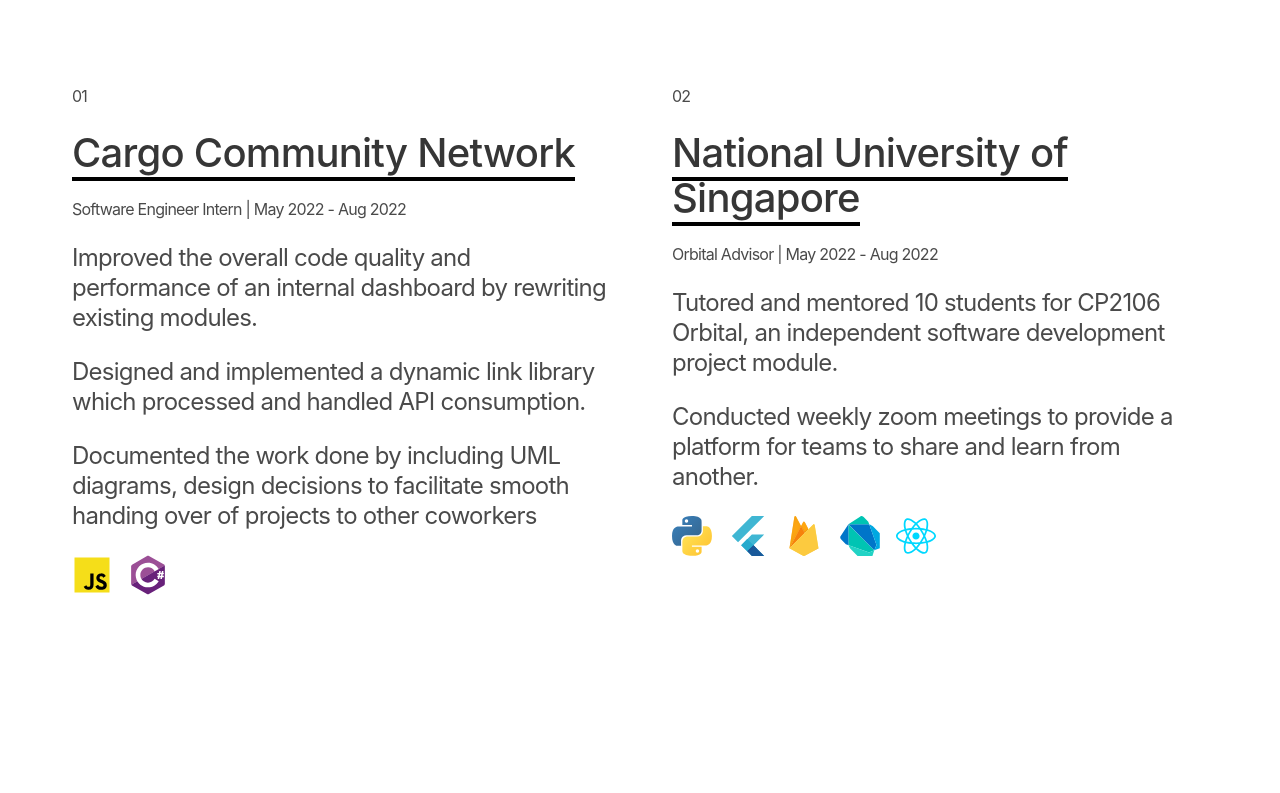
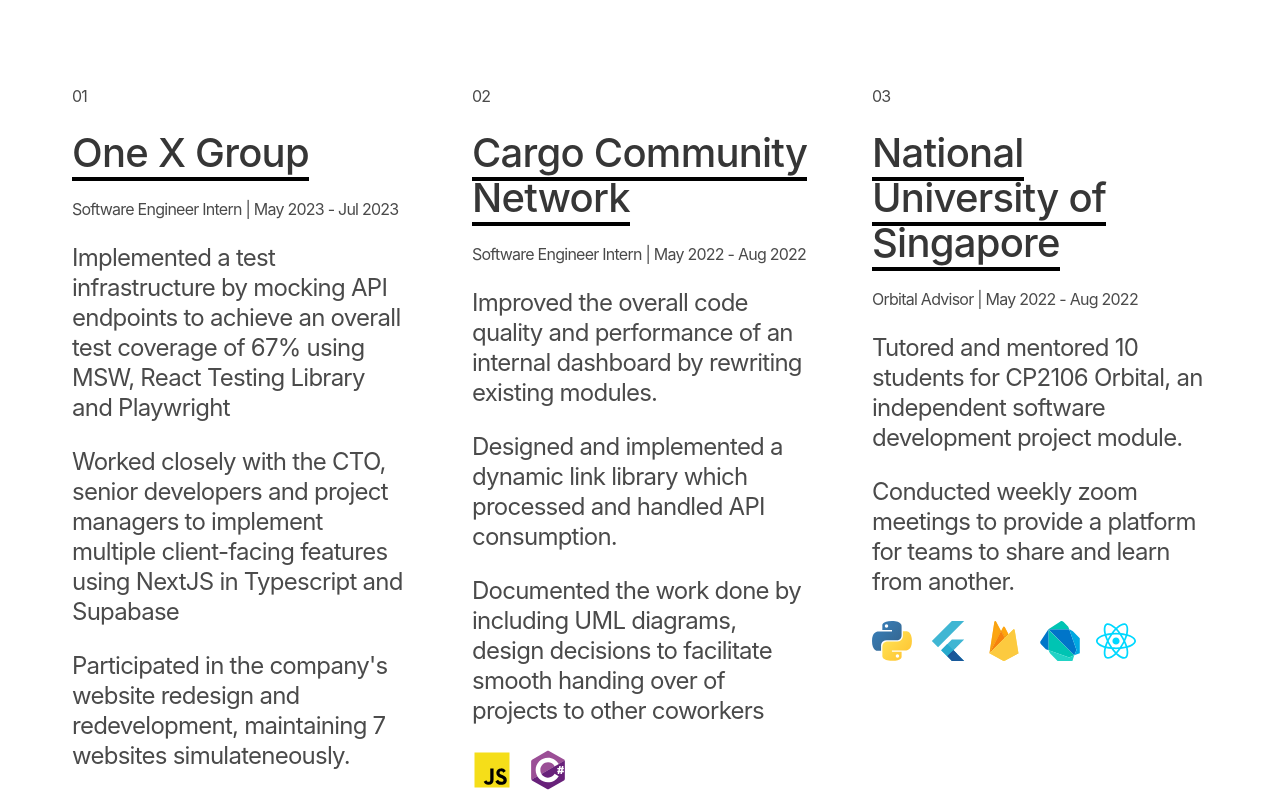
Before and after one commit to benluiwj/portfolio, a React (Create React App) app: page / in a window 1280 px wide. Shown: the part 1200-1993 px from the top of the page. Built offline with nearby package versions, Linux system fonts and the light colour scheme.

Commit message:
feat: add summer23 intern

```diff
--- a/src/data/experience.ts
+++ b/src/data/experience.ts
@@ -5,22 +5,46 @@
   FlutterSkill,
   ISkillIcon,
   JavascriptSkill,
+  MSWSkill,
+  MUISkill,
+  NextJsSkill,
   PythonSkill,
   ReactSkill,
-} from "./skills";
+  SupabaseSkill,
+  TypescriptSkill,
+} from "./skills"
 
 export type IExperience = {
-  companyName: string;
-  period: string;
-  role: string;
-  companySite: string;
-  workDone: string[];
-  techStack: ISkillIcon[];
-};
+  companyName: string
+  period: string
+  role: string
+  companySite: string
+  workDone: string[]
+  techStack: ISkillIcon[]
+}
 
-export const title: string = "Experience";
+export const title: string = "Experience"
 
 export const experiences: IExperience[] = [
+  {
+    companyName: "One X Group",
+    period: "May 2023 - Jul 2023",
+    role: "Software Engineer Intern",
+    companySite: "https://www.onextech.com.sg/",
+    workDone: [
+      "Implemented a test infrastructure by mocking API endpoints to achieve an overall test coverage of 67% using MSW, React Testing Library and Playwright",
+      "Worked closely with the CTO, senior developers and project managers to implement multiple client-facing features using NextJS in Typescript and Supabase",
+      "Participated in the company's website redesign and redevelopment, maintaining 7 websites simulateneously.",
+    ],
+    techStack: [
+      NextJsSkill,
+      ReactSkill,
+      TypescriptSkill,
+      SupabaseSkill,
+      MSWSkill,
+      MUISkill,
+    ],
+  },
   {
     companyName: "Cargo Community Network",
     period: "May 2022 - Aug 2022",
@@ -51,4 +75,4 @@
       ReactSkill,
     ],
   },
-];
+]
```
